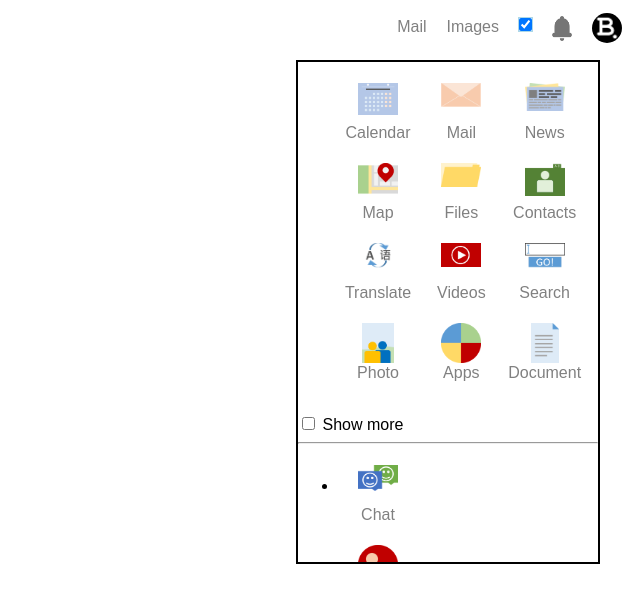
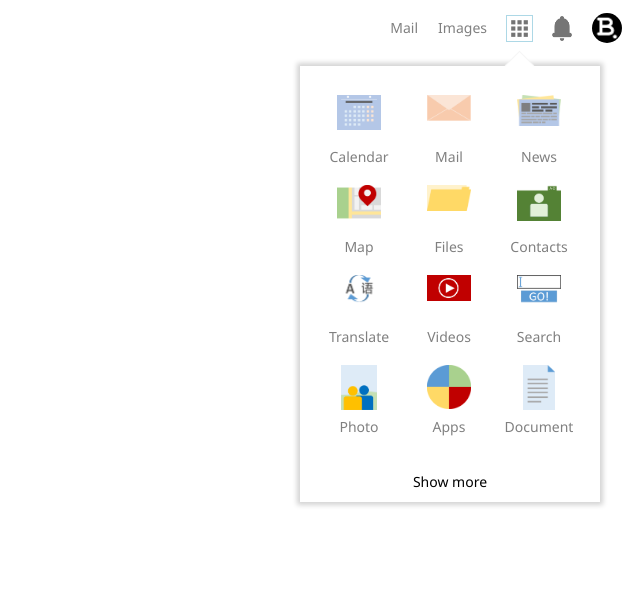
Before and after one commit to BeliyDot/beliydot.github.io, a plain HTML site: page index.html in a window 1280 px wide. Both pictures are taken after a click on the checkbox 1165 px from the left and 24 px from the top of the page. Shown: the whole page, without its empty margins (640-1280 px from the left). Drawn offline with Linux system fonts and the light colour scheme.

Commit message:
Update the stylesheet

```diff
--- a/style.css
+++ b/style.css
@@ -1,6 +1,6 @@
 * {
-    font-family: Arial, Helvetica, sans-serif;
-    font-size: 16px;
+    font-family: 'Segoe UI', Tahoma, Geneva, Verdana, sans-serif;
+    font-size: 14px;
     text-decoration-line: none;
 }
 
@@ -19,24 +19,26 @@
     outline: 1px solid lightblue;
 }
 
-.popup-menu {
-    margin-top: 1px;
+.popup-btn {
+    cursor: pointer;
+    display: block;
+    appearance: none;
+    width: 25px;
+    height: 25px;
+    content: url("img/popup-button.png");
+    margin-top: 8px;
 }
 
-.popup-menu[open] {
-    font-size: 0;
+.popup-btn:hover {
+    background-color: whitesmoke;
 }
 
-.popup-menu-btn {
-    background: url("img/popup-button.png") no-repeat center;
-    width: 35px;
-    height: 35px;
-    list-style: none;
-    cursor: pointer;
+.popup-btn + .popup-menu-partly {
+    display: none;
 }
 
-.popup-menu-btn:hover {
-    background-color: whitesmoke;
+.popup-btn:checked + .popup-menu-partly {
+    display: block;
 }
 
 .avatar {
@@ -68,36 +70,132 @@
     height: 25px;
 }
 
-.popup-menu-partly {
+.popup-apps-container::before {
+    content: '';
+    position: fixed;
+    top: 55px;
+    right: 110px;
+    width: 20px;
+    height: 20px;
+    border: 1px solid whitesmoke;
+    border-right: none;
+    border-bottom: none;
+    transform: rotate(45deg);
+    background: #fff !important;
+}
+
+
+.popup-apps-container {
     position: absolute;
-    overflow: hidden;
-    top: 60px;
+    overflow-y: auto;
+    overflow-x: hidden;
+    top: 66px;
     right: 40px;
     width: 300px;
-    height: 500px;
-    border: 2px solid black;
+    max-height: 450px;
+    box-shadow: 0px 0px 5px 3px lightgray;
 }
 
 .popup-apps {
+    position: relative;
+    right: 25px;
+    display: block;
     list-style: none;
     column-count: 3;
+    list-style-position: inside;
     column-gap: 10px;
+}
+
+.show-more {
+    display: inline-block;
+    cursor: pointer;
+    display: block;
+    position: relative;
+    appearance: none;
+    margin-top: 5px;
+    text-align: center;
+    background-color: #fff;
+    border: none;
+}
+
+.show-more + label {
+    display: inline-block;
+    cursor: pointer;
+    position: relative;
+    bottom: 0px;
+    left: 0px;
+    width: 300px;
+    height: 30px;
+    padding-top:15px;
+    text-align: center;
+    background-color: #fff;
+}
+
+.show-more:hover + label {
+    background-color: whitesmoke;
+}
+
+.show-more:checked + label {
+    visibility: collapse;
+}
+
+.show-more:checked ~ .popup-menu-more {
+    visibility: visible;
+    display: block;
+}
+
+.popup-apps-container:has(.show-more:checked) {
+    width: 310px;
+}
+
+.popup-apps-more {
+    position: relative;
+    right: 25px;
+    display: block;
+    list-style: none;
     list-style-position: inside;
-    margin-right: 20px;
+    column-count: 3;
+    column-gap: 10px;
+}
+
+.show-even-more {
+    display: inline-block;
+    color: gray;
+    text-align: center;
+    width: 300px;
+    margin: 20px 0;
+}
+
+.show-even-more:hover {
+    text-decoration: underline;
+}
+
+.popup-menu-more {
+    visibility: collapse;
+    display: none;
+    position: relative;
+    bottom: 50px;
+    height: 100px;
 }
 
 .popup-menu-item {
     position: relative;
-    width: 80px;
-    height: 80px;
+    width: 88px;
+    height: 90px;
     text-align: center;
     text-decoration-line: none;
     display: inline-block;
 }
 
+.popup-menu-item img {
+    padding-top: 10px;
+    padding-bottom: 15px;
+
+}
+
 .popup-menu-item p {
     position: absolute;
-    bottom: 0;
+    bottom: -10px;
     left: 0;
     right: 0;
     color: gray;
@@ -105,7 +203,11 @@
 
 .popup-menu-item:hover {
     text-decoration-line: none;
-    background-color: whitesmoke;
+    outline: 1px solid whitesmoke;
+}
+
+.popup-menu-item:focus {
+    outline: 2px solid lightblue;
 }
 
 .popup-menu-item img {
```
